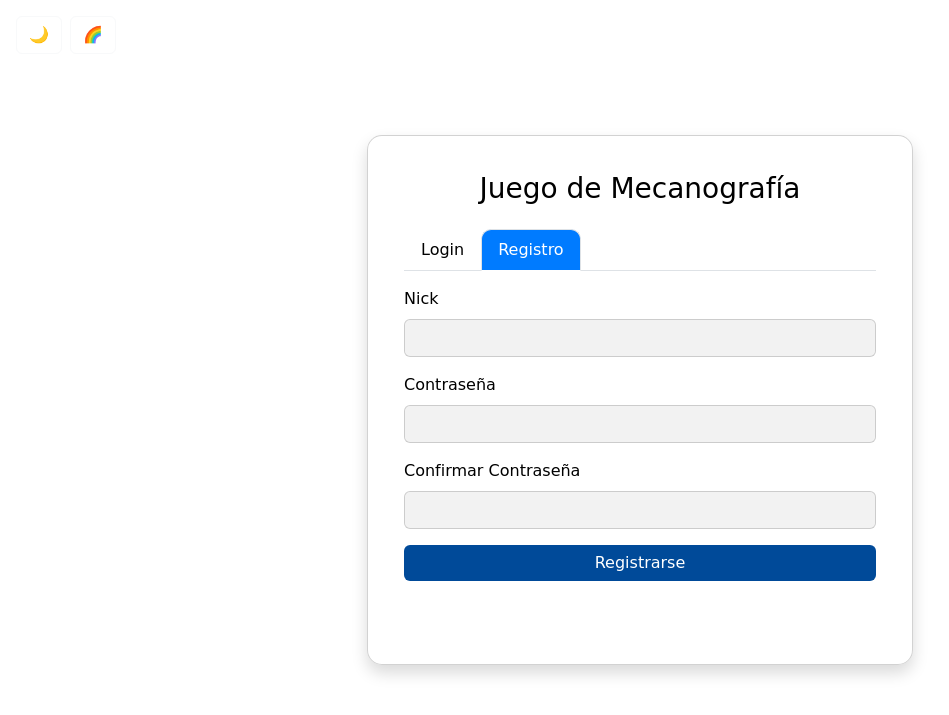
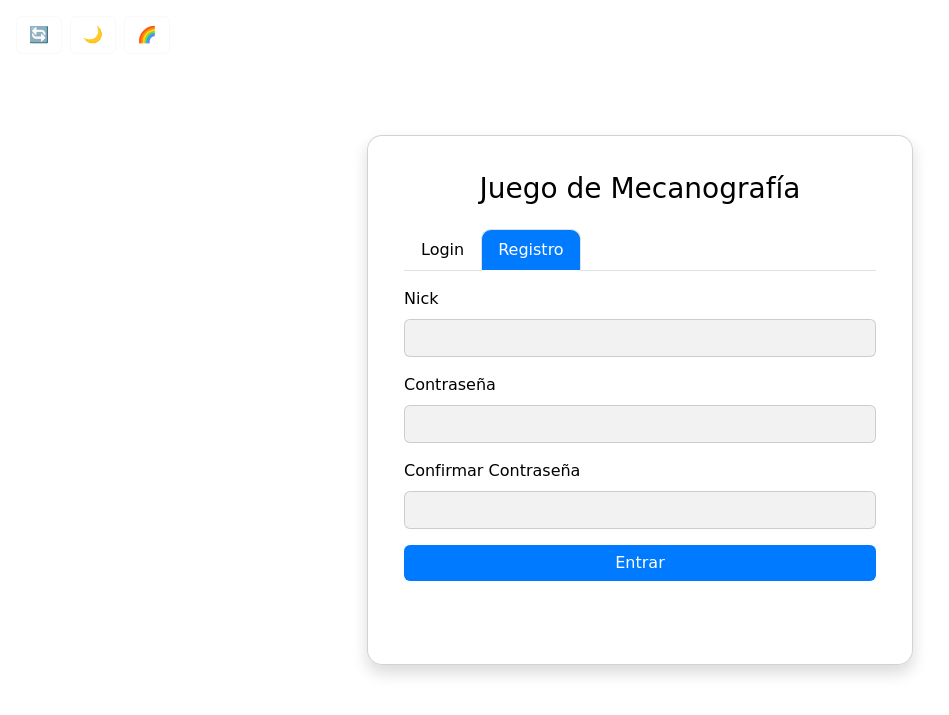
Before and after one commit to DavidMarin81/Typing_Battle_Proyecto_Final_DAW, a PHP site: page /public/index.html in a window 1280 px wide, after a click on "Registro". Shown: the top 715 px of the page, without its empty margins (0-949 px from the left). Run offline with PHP 8.4, Linux system fonts and the light colour scheme.

Commit message:
Añadiendo boton para resetear temas

```diff
--- a/assets/css/themes.css
+++ b/assets/css/themes.css
@@ -143,6 +143,12 @@
     border: none;
 }
 
+/* Borde más claro / sombreado solo en modo oscuro */
+.theme-dark .card {
+    border: 1px solid color-mix(in srgb, var(--color-card-bg) 40%, white);
+    box-shadow: 0 4px 12px color-mix(in srgb, var(--color-card-bg) 20%, white);
+}
+
 /* =======================================================
    🌈 MENÚ ARCOIRIS
    ======================================================= */
--- a/assets/js/theme.js
+++ b/assets/js/theme.js
@@ -4,6 +4,7 @@
     const rainbowMenu = document.getElementById("rainbowMenu");
     const colorDots = document.querySelectorAll(".color-dot");
     const colorPicker = document.getElementById("customColorPicker");
+    const resetBtn = document.getElementById("resetThemeBtn");
 
     // BaseMode: light / dark
     let baseMode = localStorage.getItem("baseMode") || "light";
@@ -62,8 +63,36 @@
         customColor = color;
     }
 
+    function getCurrentMode() {
+        const html = document.documentElement;
+        if (html.classList.contains("theme-dark")) return "dark";
+        if (html.classList.contains("theme-light")) return "light";
+        return baseMode; // custom
+    }
+
     function updateToggleIcon() {
         toggleThemeBtn.textContent = baseMode === "light" ? "🌙" : "☀️";
+    }
+
+    function resetTheme() {
+        // Limpiar almacenamiento
+        localStorage.removeItem("tema");
+        localStorage.removeItem("customColor");
+        localStorage.removeItem("baseMode");
+
+        // Resetear variables internas
+        baseMode = "light";
+        customColor = null;
+
+        // Aplicar tema por defecto
+        setTheme("theme-light");
+
+        // Cerrar menú arcoiris si estaba abierto
+        rainbowMenu.classList.remove("show");
+        rainbowMenu.classList.add("show");
+
+        // Recargar la página
+        location.reload();
     }
 
     // -------------------------------------------------------------
@@ -83,6 +112,9 @@
             const theme = baseMode === "light" ? "theme-light" : "theme-dark";
             setTheme(theme);
         }
+
+        // Actualizar icono
+        updateToggleIcon();
     });
 
     // Abrir/cerrar menú arcoiris
@@ -114,6 +146,9 @@
             applyCustomTheme(color, baseMode);
 
             rainbowMenu.classList.remove("show");
+
+            // 🔹 Actualizar icono según baseMode
+            updateToggleIcon();
         });
     });
 
@@ -121,6 +156,9 @@
         const color = e.target.value;
         applyCustomTheme(color, baseMode);
         rainbowMenu.classList.remove("show");
+
+        // 🔹 Actualizar icono según baseMode
+        updateToggleIcon();
     });
 
     // Cerrar menú arcoiris al hacer click fuera
@@ -129,6 +167,12 @@
             rainbowMenu.classList.remove("show");
             rainbowMenu.classList.add("d-none");
         }
+    });
+
+    // Resetear los temas
+    resetBtn.addEventListener("click", (e) => {
+        e.stopPropagation();
+        resetTheme();
     });
 
     // -------------------------------------------------------------
--- a/public/index.html
+++ b/public/index.html
@@ -16,6 +16,9 @@
 
 <!-- Botones de tema -->
 <div class="position-absolute top-0 start-0 m-3 d-flex align-items-center gap-2">
+
+    <!-- RESET -->
+    <span id="resetThemeBtn" class="btn btn-outline-light" data-theme="custom" title="Resetear tema">🔄</span>
 
     <!-- Botón claro/oscuro -->
     <button id="toggleThemeBtn" class="btn btn-outline-light" title="Elegir tema claro/oscuro">☀️</button>
@@ -36,6 +39,7 @@
 
         <!-- CUSTOM -->
         <span class="color-dot custom" data-theme="custom" title="Color personalizado">🎨</span>
+
     </div>
     <!-- Picker oculto -->
     <input type="color" id="customColorPicker" style="display:none;">
@@ -92,7 +96,7 @@
                                     <label for="passConfirm" class="form-label">Confirmar Contraseña</label>
                                     <input type="password" class="form-control" id="passConfirm" required>
                                 </div>
-                                <button type="submit" class="btn btn-success w-100">Registrarse</button>
+                                <button type="submit" class="btn btn-primary w-100">Entrar</button>
                                 <p id="mensajeRegistro" class="mensaje"></p>
                             </form>
                         </div>
```
